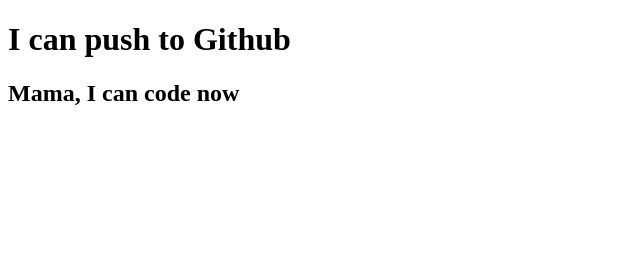
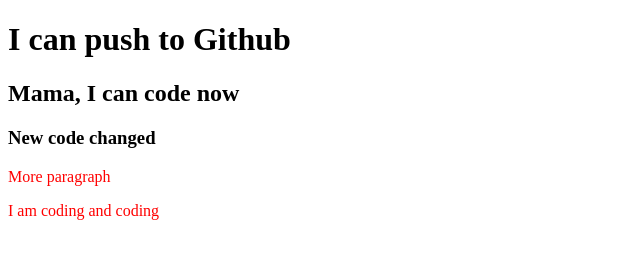
Before and after one commit to Sazid99246/my-second-repo, a plain HTML site: page index.html in a window 1280 px wide. Shown: the whole page, without its empty margins (0-640 px from the left). Drawn offline with Linux system fonts and the light colour scheme.

Commit message:
added a css file

```diff
--- a/index.html
+++ b/index.html
@@ -5,9 +5,13 @@
     <meta http-equiv="X-UA-Compatible" content="IE=edge">
     <meta name="viewport" content="width=device-width, initial-scale=1.0">
     <title>My second repo</title>
+    <link rel="stylesheet" href="style.css">
 </head>
-<body>
+</body>
     <h1>I can push to Github</h1>
     <h2>Mama, I can code now</h2>
+    <h3>New code changed</h3>
+    <p>More paragraph</p>
+    <p>I am coding and coding</p>
 </body>
 </html>
--- /dev/null
+++ b/style.css
@@ -0,0 +1,3 @@
+p {
+    color: red;
+}
```
